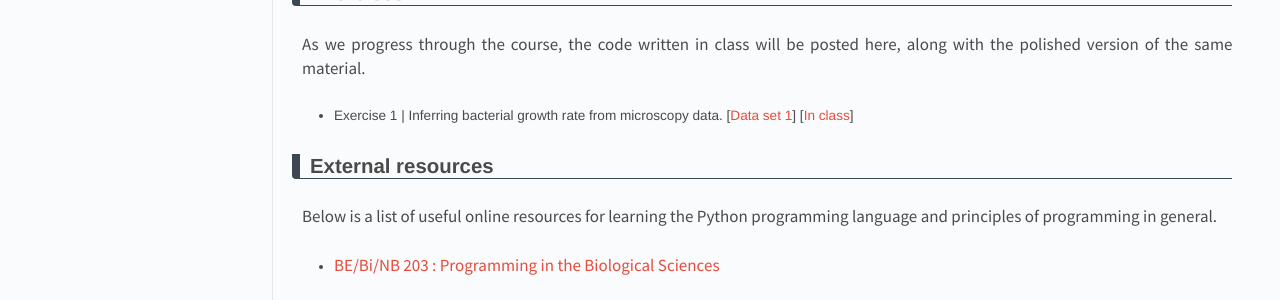
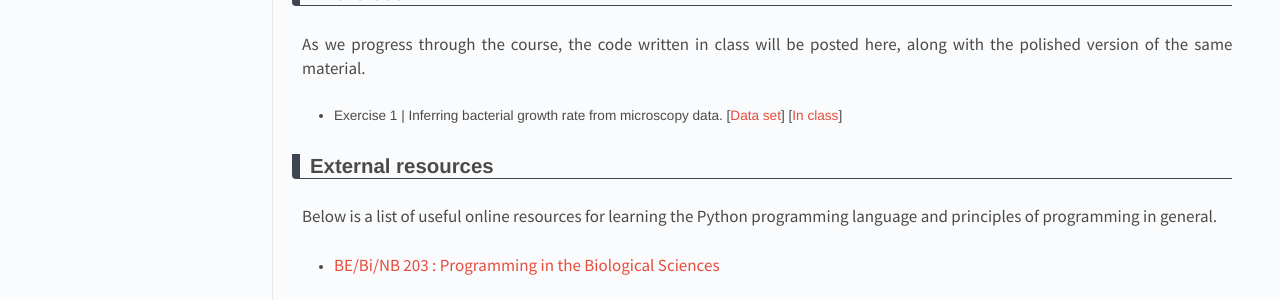
Before and after one commit to RPGroup-PBoC/be262, a Jekyll site: the page built from _posts/2017-01-25-code.md, in a window 1280 px wide. Shown: the part 775-1075 px from the top of the page. Built offline with Jekyll 4.4.1, drawn with Linux system fonts in a browser that asks for light colours.

Commit message:
Data set indexing changed

```diff
--- a/_posts/2017-01-25-code.md
+++ b/_posts/2017-01-25-code.md
@@ -25,7 +25,7 @@ Please download the following data sets, unzip them, and place them in your `pbo
 ## Exercises
 As we progress through the course, the code written in class will be posted here, along with the polished version of the same material.
 
-* Exercise 1 \| Inferring bacterial growth rate from microscopy data. \[[Data set 1](http://rpdata.caltech.edu/courses/course_data/ecoli_growth.zip)\] \[[In class]({{site.baseurl}}/code/bacterial_growth_in_class.html)\]
+* Exercise 1 \| Inferring bacterial growth rate from microscopy data. \[[Data set](http://rpdata.caltech.edu/courses/course_data/ecoli_growth.zip)\] \[[In class]({{site.baseurl}}/code/bacterial_growth_in_class.html)\]
 
 ## External resources
 Below is a list of useful online resources for learning the Python programming language and principles of programming in general.
```
